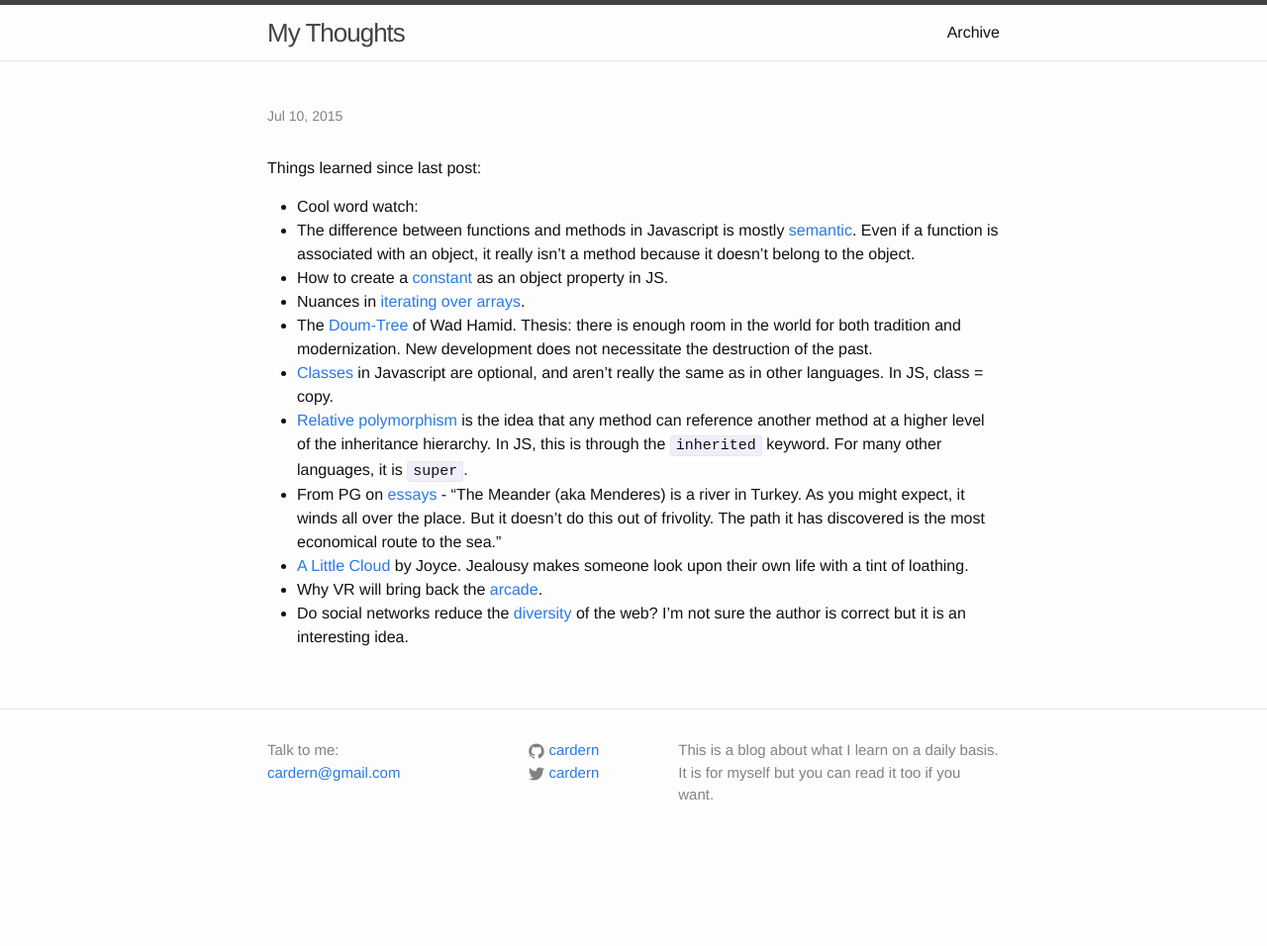
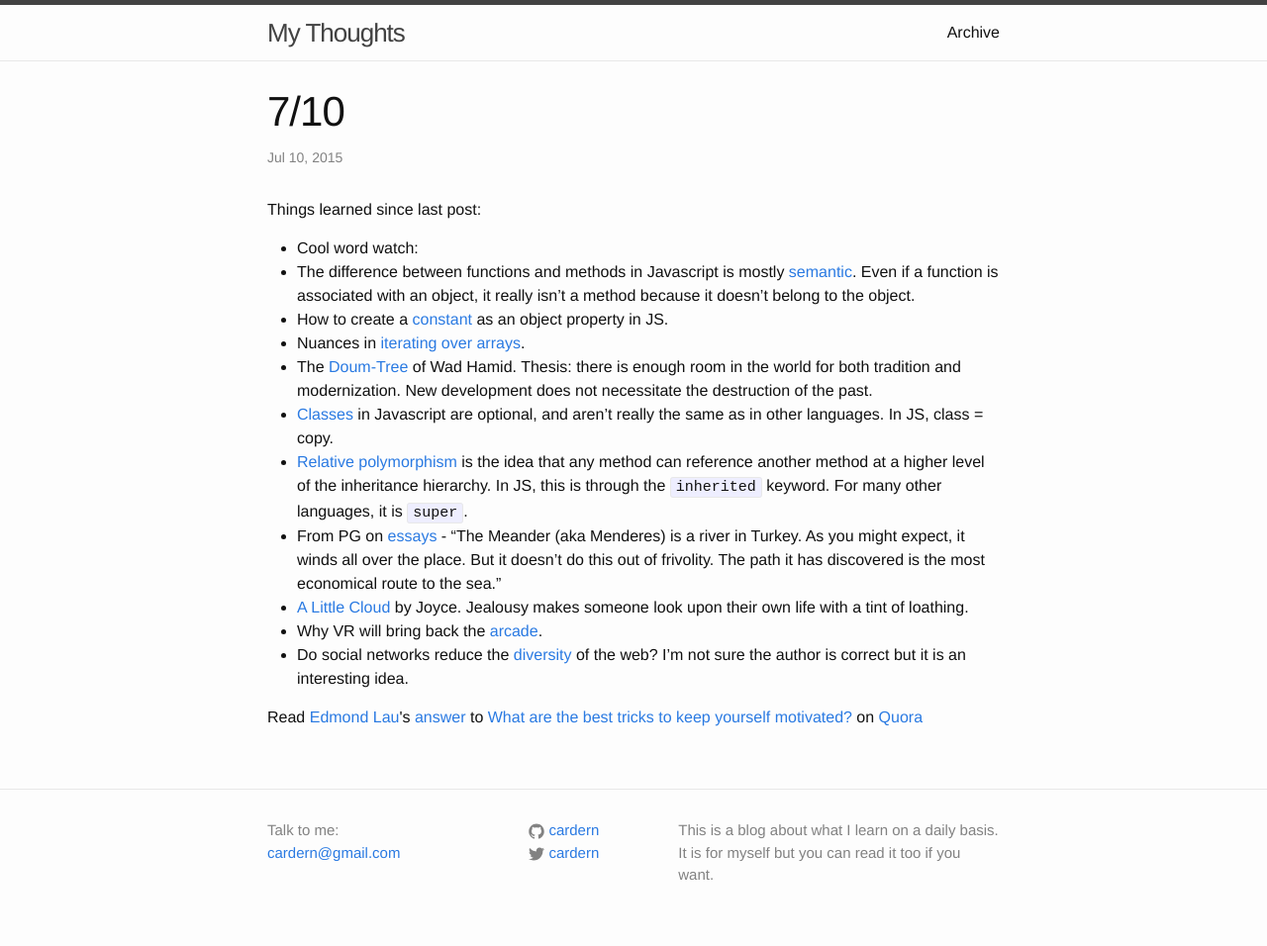
Before and after one commit to cardern/blog, a Jekyll site: the page built from _posts/2015-07-10-26.markdown, in a window 1280 px wide. Shown: the whole page at 99% size. Built offline with Jekyll 4.4.1, drawn with Linux system fonts in a browser that asks for light colours; a script that is not in the unit is left out; before the commit the page ends 900 px from its top, so only the background shows below that.

Commit message:
Quota Embed Attempt

```diff
--- a/_posts/2015-05-09-24.markdown
+++ b/_posts/2015-05-09-24.markdown
@@ -1,6 +1,6 @@
 ---
 layout: post
-title:  ""
+title:  "5/09"
 date:   2015-05-09
 ---
 Things learned today:
--- a/_posts/2015-07-04-25.markdown
+++ b/_posts/2015-07-04-25.markdown
@@ -1,6 +1,6 @@
 ---
 layout: post
-title:  ""
+title:  "7/4"
 date:   2015-07-04
 ---
 Things learned since last post:
--- a/_posts/2015-07-10-26.markdown
+++ b/_posts/2015-07-10-26.markdown
@@ -1,6 +1,6 @@
 ---
 layout: post
-title:  ""
+title:  "7/10"
 date:   2015-07-10
 ---
 Things learned since last post:
@@ -16,3 +16,5 @@
 * [A Little Cloud](http://www.classicshorts.com/stories/ltlcloud.html) by Joyce. Jealousy makes someone look upon their own life with a tint of loathing.
 * Why VR will bring back the [arcade](https://medium.com/@josh_taylor/virtual-reality-will-bring-back-the-arcade-16f3f92b52e8).
 * Do social networks reduce the [diversity](https://medium.com/matter/the-web-we-have-to-save-2eb1fe15a426) of the web? I'm not sure the author is correct but it is an interesting idea.
+
+<span class="quora-content-embed" data-name="Life-Lessons/What-are-the-best-tricks-to-keep-yourself-motivated/answer/Edmond-Lau">Read <a data-width="559" data-height="250" class="quora-content-link" href="http://www.quora.com/Life-Lessons/What-are-the-best-tricks-to-keep-yourself-motivated/answer/Edmond-Lau" data-embed="stmjsgf" data-type="answer" data-id="7415251" data-key="3f6804a06a592d7d9c564b0c2065cafd" load-full-answer=False><a href="http://www.quora.com/Edmond-Lau">Edmond Lau</a>&#039;s <a href="/Life-Lessons/What-are-the-best-tricks-to-keep-yourself-motivated#ans7415251">answer</a> to <a href="/Life-Lessons/What-are-the-best-tricks-to-keep-yourself-motivated" ref="canonical">What are the best tricks to keep yourself motivated?</a></a> on <a href="http://www.quora.com">Quora</a><script type="text/javascript" src="http://www.quora.com/widgets/content"></script></span>
```
